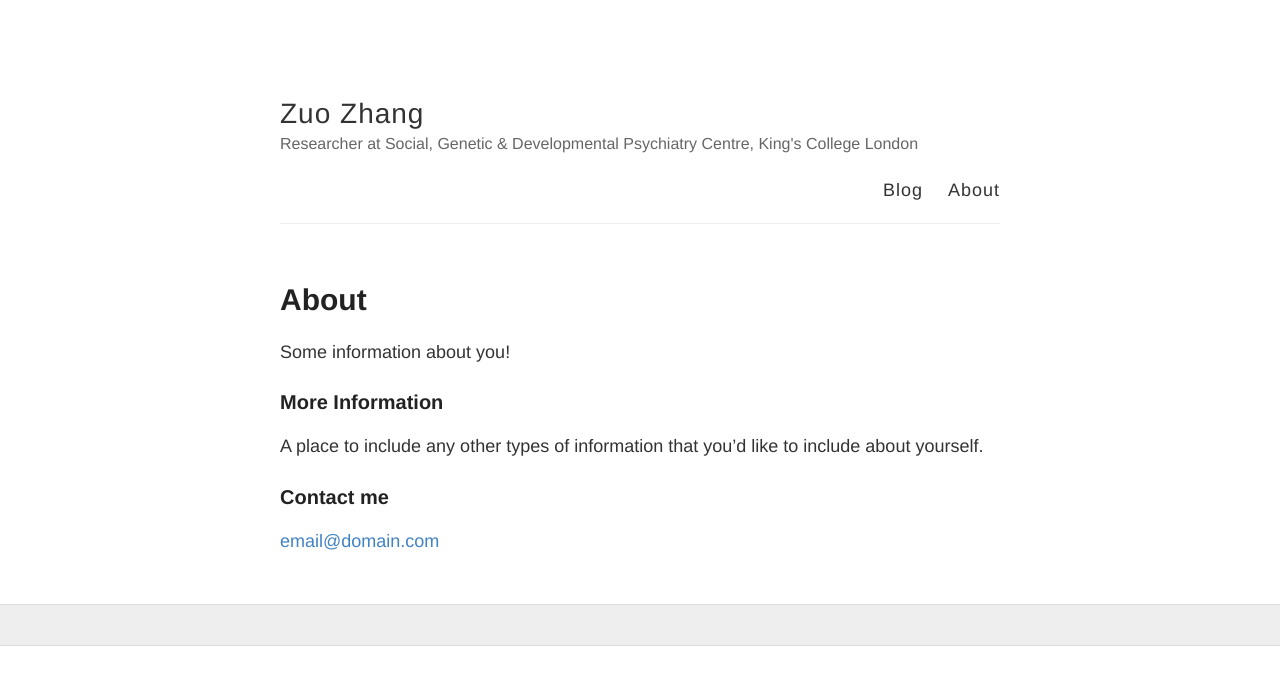
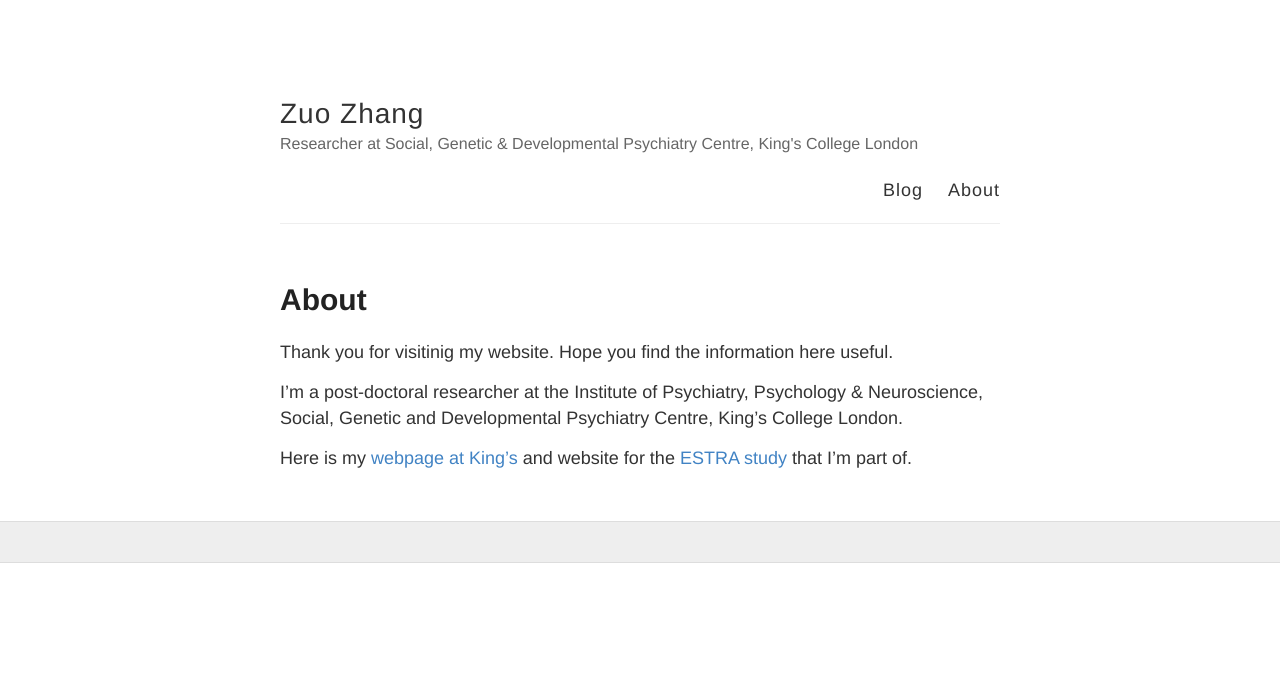
Before and after one commit to crickfan/crickfan.github.io, a Jekyll site: the page built from about.md, in a window 1280 px wide. Shown: the top 685 px of the page. Built offline with Jekyll 4.4.1, drawn with Linux system fonts in a browser that asks for light colours.

Commit message:
Update about.md

```diff
--- a/about.md
+++ b/about.md
@@ -4,12 +4,8 @@ title: About
 permalink: /about/
 ---
 
-Some information about you!
+Thank you for visitinig my website. Hope you find the information here useful.
 
-### More Information
+I'm a post-doctoral researcher at the Institute of Psychiatry, Psychology & Neuroscience, Social, Genetic and Developmental Psychiatry Centre, King’s College London.
 
-A place to include any other types of information that you'd like to include about yourself.
-
-### Contact me
-
-[email@domain.com](mailto:email@domain.com)
+Here is my [webpage at King's](https://www.kcl.ac.uk/people/zuo-zhang) and website for the [ESTRA study](https://estrastudy.co.uk/meet-the-team) that I'm part of.
```
